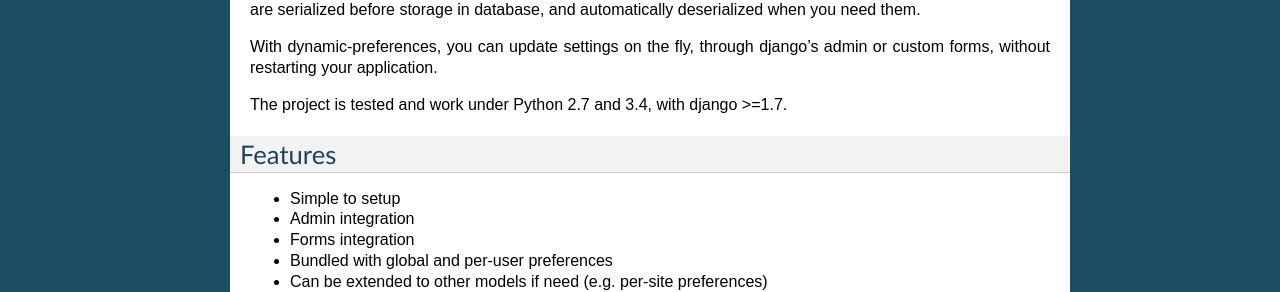
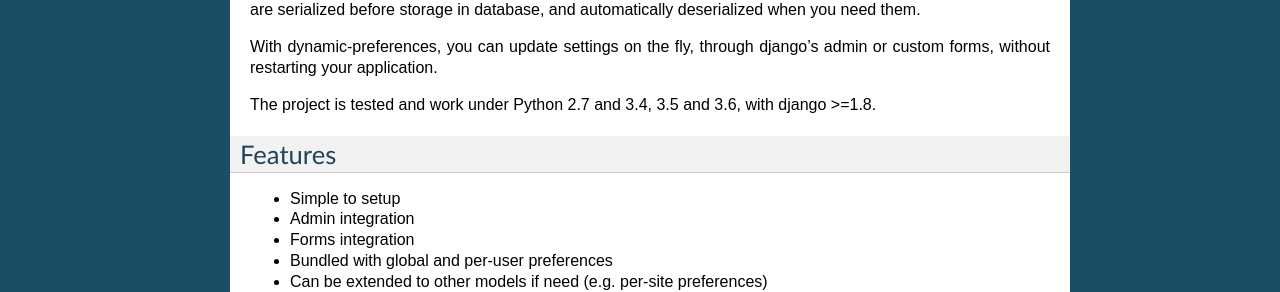
Before and after one commit to agateblue/django-dynamic-preferences, a Sphinx documentation site: the page built from docs/index.rst, in a window 1280 px wide and 900 px high. Shown: the part 306-598 px from the top of the window. Built offline with Sphinx 7.4.7, drawn with Linux system fonts in a browser that asks for light colours.

Commit message:
Updated django and python versions in readme / docs

```diff
--- a/README.rst
+++ b/README.rst
@@ -34,7 +34,7 @@
 
 With dynamic-preferences, you can update settings on the fly, through django's admin or custom forms, without restarting your application.
 
-The project is tested and work under Python 2.7 and 3.4, with django >=1.7.
+The project is tested and work under Python 2.7 and 3.4, 3.5 and 3.6, with django >=1.8.
 
 Features
 --------
--- a/docs/index.rst
+++ b/docs/index.rst
@@ -18,7 +18,7 @@
 
 With dynamic-preferences, you can update settings on the fly, through django's admin or custom forms, without restarting your application.
 
-The project is tested and work under Python 2.7 and 3.4, with django >=1.7.
+The project is tested and work under Python 2.7 and 3.4, 3.5 and 3.6, with django >=1.8.
 
 Features
 --------
```
